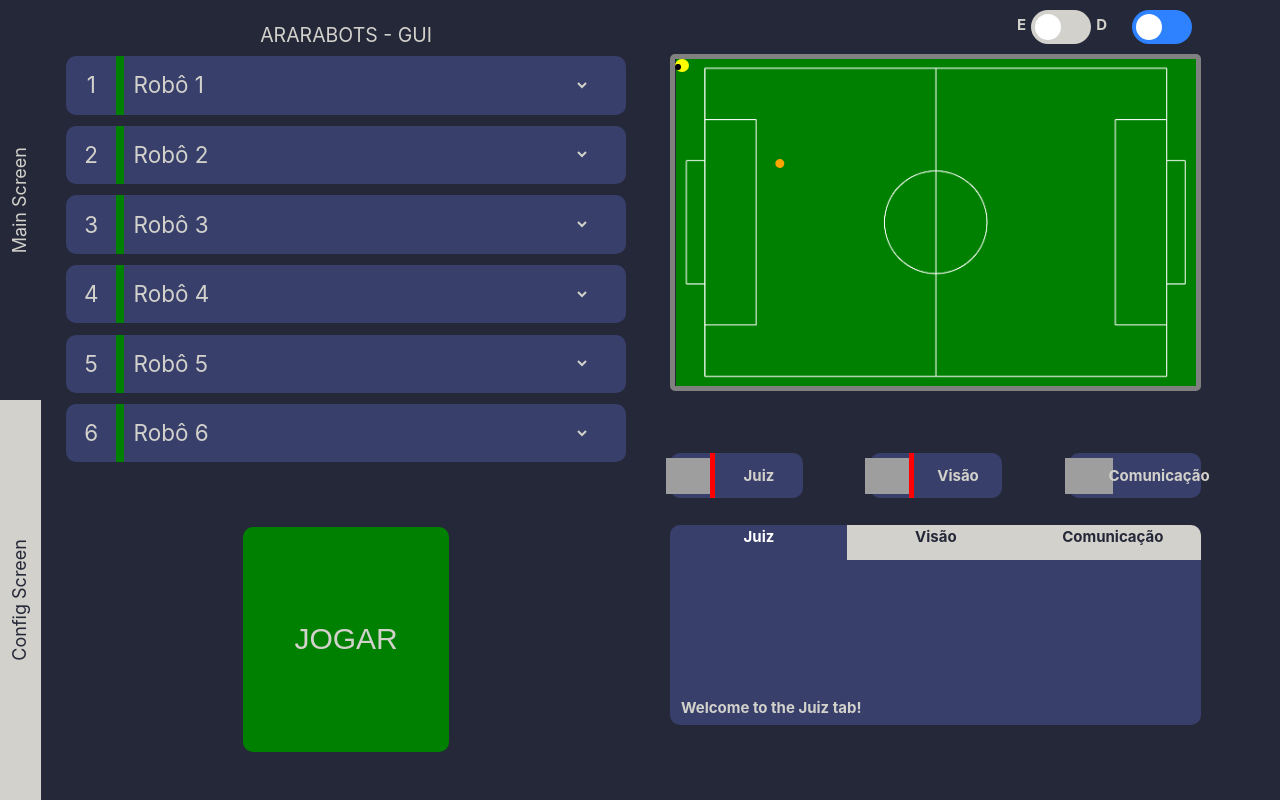
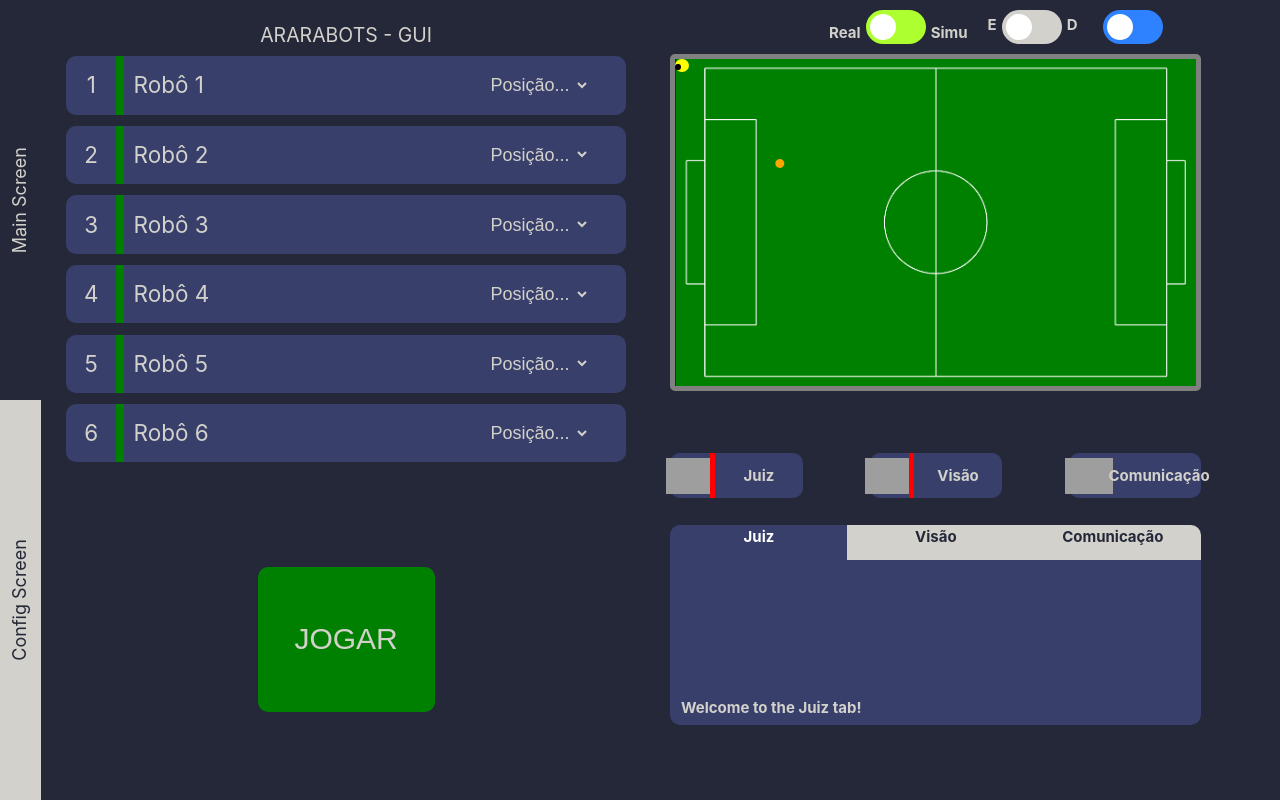
Before and after one commit to Ararabots-UFMS/ssl-gui, a Vue app: page / in a window 1280 px wide. Built offline with nearby package versions, Linux system fonts and the light colour scheme; no server answers; grey boxes are pictures that could not be loaded.

Commit message:
Raphaella-feat: config-page e botões

```diff
--- a/src/App.vue
+++ b/src/App.vue
@@ -158,13 +158,11 @@
 }
 
 .config-left-side {
-  top: 0;
-  right: 0;
+  display: flex;
+  flex-direction: column;
+  align-items: center;
   height: 100%;
-  width: 80%;
-  display: flex;
-  flex-direction:column;
-  align-items: center;
+  width: 120%;
   gap: 5px
 }
 
@@ -172,8 +170,9 @@
   display: flex;
   flex-direction: column;
   align-items: center;
-  margin-top: 5%;
+  top: 0;
+  right: 0;
   height: 100%;
-  width: 120%;
+  width: 100%;
 }
 </style>
--- a/src/components/card.vue
+++ b/src/components/card.vue
@@ -10,7 +10,8 @@
         <h2>{{ card.name }}</h2>
       </div>
       <div class="card-position">
-        <select id="options" class="dropdown-position" v-model="selectedOption" @change="updateCardList">
+        <select class="dropdown-position" v-model="selectedOptions[index]" @change="updateCardList(index)">
+          <option value="0">Posição...</option>
           <option value="1">Atacante</option>
           <option value="2">Goleiro</option>
           <option value="3">Zagueiro</option>
@@ -21,9 +22,11 @@
 </template>
 
 <script>
+import {socket} from '@/socket'
 export default {
   data() {
     return {
+      selectedOptions: Array(6).fill("0"),
       cards: [
         { name: 'Robô 1', position: 'Descrição do Card 1.' },
         { name: 'Robô 2', position: 'Descrição do Card 2.' },
@@ -33,6 +36,13 @@ export default {
         { name: 'Robô 6', position: 'Descrição do Card 6.' }
       ]
     };
+  },
+  methods: {
+    updateCardList(index) {
+      socket.emit('updateCard',index + 1,this.selectedOptions[index]);
+      console.log('updateCard',index + 1,this.selectedOptions[index]);
+      // Aqui você pode implementar qualquer lógica adicional ao selecionar uma opção
+    }
   }
 };
 </script>
--- a/src/components/field.vue
+++ b/src/components/field.vue
@@ -8,10 +8,15 @@
             return {
                 position: position,
                 side: true,
-                teamColor: true
+                teamColor: true,
+                mode: true,
             }
         },
         methods: {
+            changeMode() {
+                this.mode = !this.mode;
+                socket.emit('fieldMode', this.side);
+            },
             changeSide() {
                 this.side = !this.side;
                 socket.emit('fieldSide', this.side);
@@ -27,6 +32,14 @@
 <template>
     <div class="components-field">
         <div class="buttons">
+            <div class="button-side">
+                <p class="texto-button">Real</p>
+                <label class="switch">
+                    <input type="checkbox" @click="changeMode()">
+                    <span class="slider3 round"></span>
+                </label>
+                <p class="texto-button">Simu</p>
+            </div>
             <div class="button-side">
                 <p class="texto-button">E</p>
                 <label class="switch">
@@ -60,7 +73,6 @@
 
 <style>
     .components-field {
-        margin-left: 10%;
         width: 100%; /* Largura fixa */
         height: 55%; /* Altura fixa */
     }
@@ -157,6 +169,43 @@
         border-radius: 50%;
     }
 
+    .slider3 {
+        position: absolute;
+        cursor: pointer;
+        top: 0;
+        left: 0;
+        right: 0;
+        bottom: 0;
+        background-color: greenyellow;
+        -webkit-transition: .4s;
+        transition: .4s;
+    }
+    .slider3:before {
+        position: absolute;
+        content: "";
+        height: 26px;
+        width: 26px;
+        left: 4px;
+        bottom: 4px;
+        background-color: white;
+        -webkit-transition: .4s;
+        transition: .4s;
+    }
+    input:checked + .slider3 {
+        background-color: green;
+    }
+    input:checked + .slider3:before {
+        -webkit-transform: translateX(26px);
+        -ms-transform: translateX(26px);
+        transform: translateX(26px);
+    }
+    .slider3.round {
+        border-radius: 34px;
+    }
+    .slider3.round:before {
+        border-radius: 50%;
+    }
+
     .yrobot {
         background-color: white
     }
@@ -167,6 +216,7 @@
         border-radius: 5px;
         /*width: 716px;
         height: 450px;*/
+        margin-left: 5%;
         width: 90%;
         aspect-ratio: 1.575 / 1; /* Sets height to 50% of width */
         position: relative;
@@ -223,6 +273,7 @@
     }
 
     .texto-button {
+        text-align: top;
         color: #D2D1CB;
         margin-top: 15%;
         font-weight: bold;
--- a/src/components/play.vue
+++ b/src/components/play.vue
@@ -1,13 +1,69 @@
 <template>
-  <div class="play">
-    <button>JOGAR</button>
+  <div class="play" @click="playButton()" >
+    <button v-bind:class="{'red': clicked, 'green': !clicked}">
+      {{ buttonText }}
+    </button>
   </div>
 </template>
 
 <script>
-export default {
+    import {socket} from '@/socket'
 
-};
+    export default {
+        data() {
+            return {
+                selectedTab: 'play', // Default tab
+                clicked: false, // Variável para rastrear o estado do botão
+                buttonText: 'JOGAR', // Texto inicial do botão
+                //visionRef: ref(visionOutput),
+            };
+        },
+        /*computed: {
+            visionStatus() {
+                return visionStatus.status ? 'status-line active-line-color' : 'status-line inactive-line-color';
+            },
+        },*/
+        methods: {
+            playButton() {
+                this.clicked = !this.clicked; // Alterna o estado do botão
+                this.buttonText = this.clicked ? 'PARAR' : 'JOGAR'; // Alterna o texto
+                socket.emit('playButton',this.buttonText);
+                console.log('playButton',this.buttonText);
+            },
+            /*showTab (tabName) {
+                this.selectedTab = tabName;
+            },
+            printText (message, tabName) {
+                const terminal = document.getElementById(tabName);
+                // Remove a classe especial da última mensagem anterior
+                const lastLine = terminal.querySelector('.new-line');
+                if (lastLine) {
+                    lastLine.style.color = '#D2D1CB';
+                    lastLine.style.backgroundColor = '#383f6b';
+                }
+
+                const newLine = document.createElement('div');
+                newLine.className = 'new-line';
+                newLine.textContent = message;
+                newLine.style.color = '#000000';
+                newLine.style.backgroundColor = '#D2D1CB';
+                newLine.style.borderBottomLeftRadius = '5px';
+                newLine.style.borderBottomRightRadius = '5px';
+                newLine.style.fontWeight = 'bold';
+                newLine.style.paddingLeft = '1%';
+                terminal.prepend(newLine); // Adiciona a nova linha no início do conteúdo
+            },*/
+        },
+        /*watch: {
+            visionRef: {
+                handler() {
+                    this.printText(visionOutput.message.line, 'visao');
+                },
+                deep: true,
+            },
+
+        },*/
+    };
 </script>
 
 <style scoped>
@@ -20,13 +76,18 @@ export default {
 }
 button {
     cursor: pointer;
-    width: 35%;
-    height:70%;
-    background-color: green;
+    width: 30%;
+    height:45%;
     color: #D2D1CB;
     font-size: 2rem;
     border-radius: 10px;
     border: none;
     font-size: 200%;
 }
+.green {
+    background-color: green;
+}
+.red {
+    background-color: red;
+}
 </style>
```
Also changed, not shown: src/components/robotcard.vue (+161 -23 lines).
